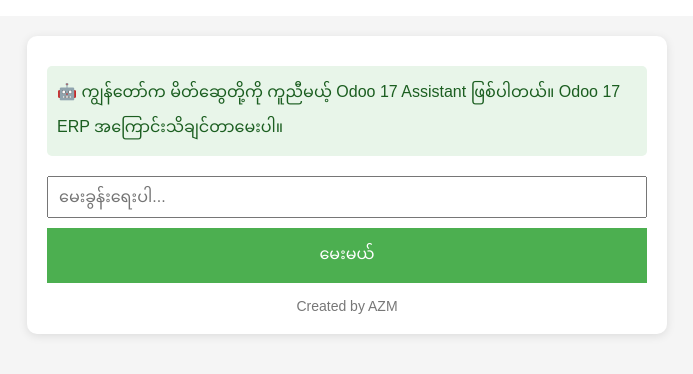
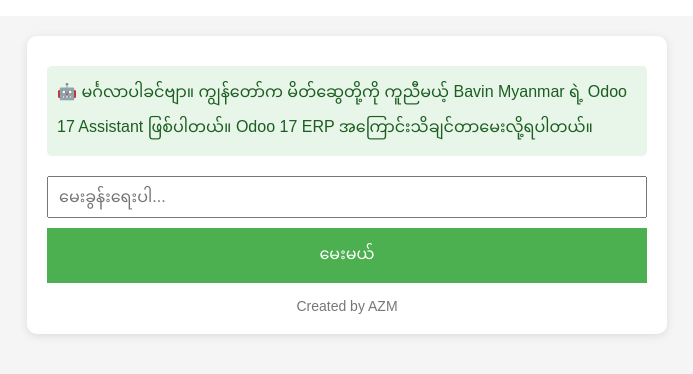
Before and after one commit to koazmin/MEEC-odoo-bot, a plain HTML site: page index.html in a window 1280 px wide. Shown: the part 78-452 px from the top of the page, without its empty margins (293-986 px from the left). Drawn offline with Linux system fonts and the light colour scheme.

Commit message:
Update index.html

```diff
--- a/index.html
+++ b/index.html
@@ -85,7 +85,7 @@
 
   <!-- Chat Section -->
   <div id="chat">
-    <div class="message bot">🤖 ကျွန်တော်က မိတ်ဆွေတို့ကို ကူညီမယ့် Odoo 17 Assistant ဖြစ်ပါတယ်။ Odoo 17 ERP အကြောင်းသိချင်တာမေးပါ။</div>
+    <div class="message bot">🤖 မင်္ဂလာပါခင်ဗျာ။ ကျွန်တော်က မိတ်ဆွေတို့ကို ကူညီမယ့် Bavin Myanmar ရဲ့ Odoo 17 Assistant ဖြစ်ပါတယ်။ Odoo 17 ERP အကြောင်းသိချင်တာမေးလို့ရပါတယ်။</div>
     <div id="messages"></div>
     <input id="userInput" type="text" placeholder="မေးခွန်းရေးပါ..." />
     <button onclick="sendMessage()">မေးမယ်</button>
```
